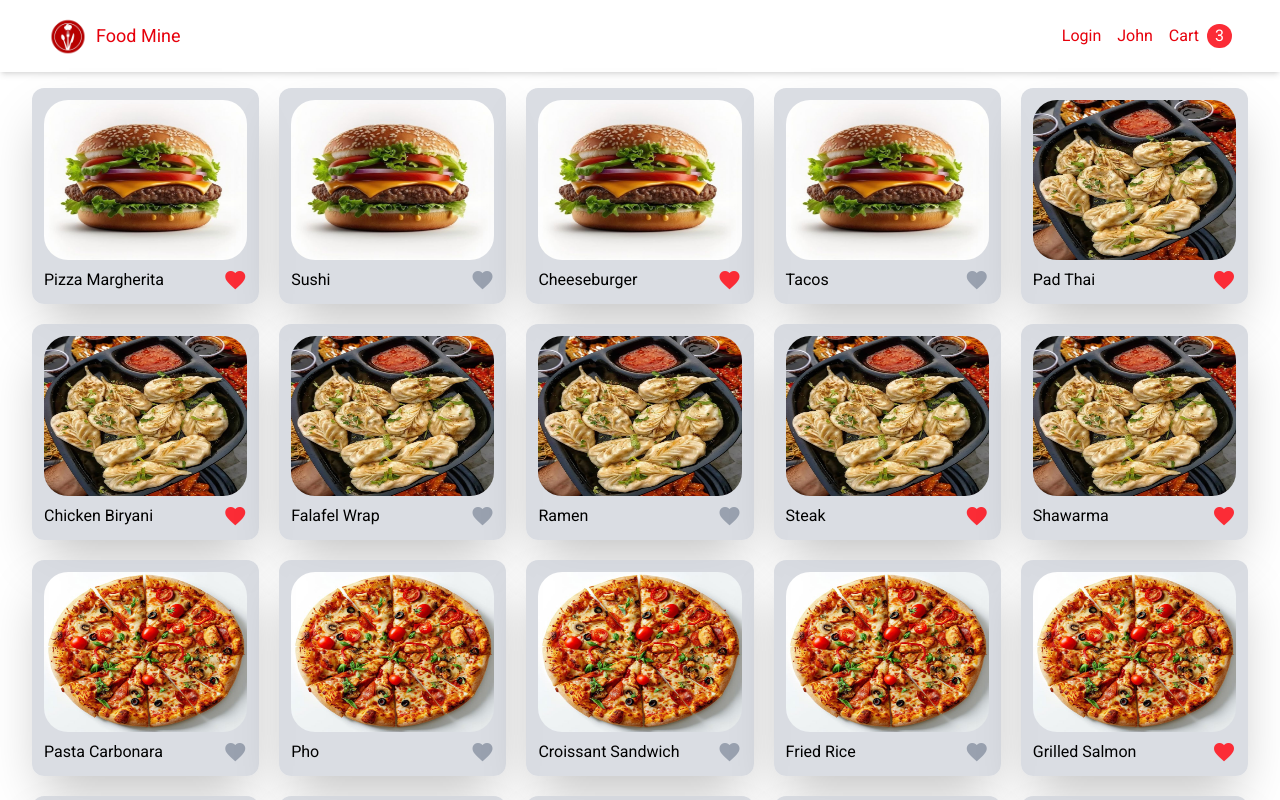
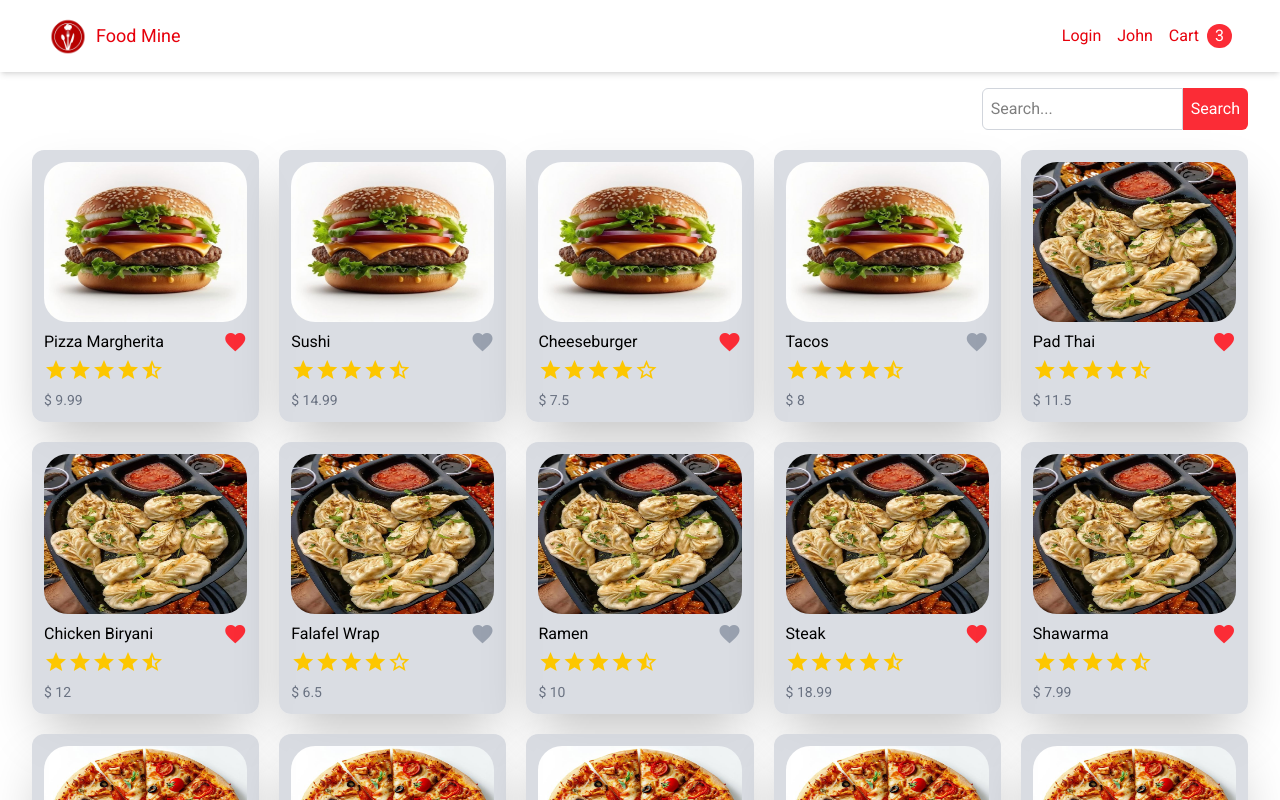
Before and after one commit to Bhinsar/Food_Mine, an Angular app in the folder frontend/: page /home in a window 1280 px wide. Before the commit this address led to /. Shown: the top 800 px of the page. Built offline with nearby package versions, Linux system fonts and the light colour scheme.

Commit message:
Refactor app component to use router outlet, implement routing for home and search, and enhance home component with search functionality and star rating display.

```diff
--- a/frontend/src/app/app.component.html
+++ b/frontend/src/app/app.component.html
@@ -1,2 +1,2 @@
 <app-header></app-header>
-<app-home></app-home>
+<router-outlet></router-outlet>
--- a/frontend/src/app/app.component.ts
+++ b/frontend/src/app/app.component.ts
@@ -5,7 +5,7 @@ import { HomeComponent } from "./components/pages/home/home.component";
 
 @Component({
   selector: 'app-root',
-  imports: [HeaderComponent, HomeComponent],
+  imports: [HeaderComponent, RouterOutlet ],
   templateUrl: './app.component.html',
   styleUrl: './app.component.css'
 })
--- a/frontend/src/app/app.routes.ts
+++ b/frontend/src/app/app.routes.ts
@@ -1,3 +1,8 @@
 import { Routes } from '@angular/router';
+import { HomeComponent } from './components/pages/home/home.component';
 
-export const routes: Routes = [];
+export const routes: Routes = [
+    {path: '', redirectTo: 'home', pathMatch: 'full'},
+    {path: 'home', component: HomeComponent},
+    {path: 'search/:searchTerm', component: HomeComponent}
+];
--- a/frontend/src/app/components/pages/home/home.component.html
+++ b/frontend/src/app/components/pages/home/home.component.html
@@ -1,14 +1,33 @@
-<div class="grid grid-cols-3 md:grid-cols-4 lg:grid-cols-5 gap-5 container">
+<app-search></app-search>
+<div class="grid grid-cols-3 md:grid-cols-4 lg:grid-cols-5 gap-5 container pb-10">
   @for (food of foods(); track food.id) {
   <div class="p-3 bg-gray-300/80 shadow-2xl rounded-xl">
     <a [routerLink]="['/food', food.id]">
-          <img [src]="food.imageUrl" [alt]="food.name"
-               class="w-[10rem] h-[10rem] md:w-[15rem] rounded-3xl" />
+      <img
+        [src]="food.imageUrl"
+        [alt]="food.name"
+        class="w-[10rem] h-[10rem] md:w-[15rem] rounded-3xl"
+      />
       <div class="mt-2 flex justify-between items-center">
         <span>{{ food.name }}</span>
-            <span class="material-icons"
-                  [ngClass]="food.favorite ? 'text-red-500' : 'text-gray-400'">
+        <span
+          class="material-icons"
+          [ngClass]="food.favorite ? 'text-red-500' : 'text-gray-400'"
+        >
           favorite
+        </span>
+      </div>
+      <!-- ⭐ Star Rating -->
+      <div class="flex mt-1 text-yellow-400">
+        <ng-container *ngFor="let star of [1, 2, 3, 4, 5]">
+          <span class="material-icons">
+            {{ food.stars >= star ? 'star' : food.stars >= star - 0.5 ? 'star_half' : 'star_border' }}
+          </span>
+        </ng-container>
+      </div>
+      <div class="flex justify-between items-center mt-2">
+        <span class="text-gray-500 text-sm">
+         $ {{ food.price }}
         </span>
         </div>
     </a>
--- a/frontend/src/app/components/pages/home/home.component.ts
+++ b/frontend/src/app/components/pages/home/home.component.ts
@@ -1,21 +1,29 @@
 import { Component, OnInit, signal } from '@angular/core';
 import { Food } from '../../../model/Food.type';
 import { FoodService } from '../../../services/food.service';
-import { RouterLink } from '@angular/router';
-import { NgClass } from '@angular/common';
+import { ActivatedRoute, RouterLink } from '@angular/router';
+import { NgClass, NgFor } from '@angular/common';
+import { SearchComponent } from "../../partails/search/search.component";
 
 @Component({
   selector: 'app-home',
   standalone: true,
-  imports: [RouterLink, NgClass],
+  imports: [RouterLink, NgClass, NgFor, SearchComponent],
   templateUrl: './home.component.html',
   styleUrl: './home.component.css',
 })
 export class HomeComponent implements OnInit {
   foods = signal<Food[]>([]);
 
-  constructor(private foodService: FoodService) {
-    this.foods.set(foodService.getAll());
+  constructor(private foodService: FoodService, activatedRoute: ActivatedRoute) {
+    activatedRoute.params.subscribe((params) => {
+      if (params['searchTerm']) {
+        this.foods.set(foodService.getAllFoodBySearch(params['searchTerm']));
+      }
+      else {
+        this.foods.set(foodService.getAll());
+      }
+    });
   }
 
   ngOnInit(): void {}
--- /dev/null
+++ b/frontend/src/app/components/partails/search/search.component.html
@@ -0,0 +1,18 @@
+<div class="container items-center flex justify-end mb-5">
+    <div class="flex">
+      <input
+        #s
+        type="text"
+        placeholder="Search..."
+        class="p-2 border border-gray-300 rounded-l-md rounded-r-none focus:outline-none"
+        (keyup.enter)="search(s.value)"
+        [value]="searchTerm"
+      />
+      <button
+        (click)="search(s.value)"
+        class="p-2 bg-red-500 text-white rounded-r-md rounded-l-none"
+      >
+        Search
+      </button>
+    </div>
+  </div>
--- /dev/null
+++ b/frontend/src/app/components/partails/search/search.component.ts
@@ -0,0 +1,27 @@
+import { Component } from '@angular/core';
+import { ActivatedRoute, Router } from '@angular/router';
+
+@Component({
+  selector: 'app-search',
+  imports: [],
+  templateUrl: './search.component.html',
+  styleUrl: './search.component.css'
+})
+export class SearchComponent  {
+  searchTerm: string = '';
+  constructor(activatedRoute:ActivatedRoute,private router:Router) {
+    activatedRoute.params.subscribe((params) => {
+      if (params['searchTerm']) {
+        this.searchTerm = params['searchTerm'];
+      }
+    } );
+  }
+  search(term:string){
+    if(term){
+      this.router.navigate(['/search/', term]);
+    }else{
+      this.router.navigate(['/home']);
+    }
+  }
+
+}
--- a/frontend/src/app/services/food.service.ts
+++ b/frontend/src/app/services/food.service.ts
@@ -11,4 +11,7 @@ export class FoodService {
   getAll():Food[]{
     return sampleFoods
   }
+  getAllFoodBySearch(searchTerm: string): Food[]{
+    return this.getAll().filter((food) => food.name.toLowerCase().includes(searchTerm.toLowerCase()))
+  }
 }
```
Also changed, not shown: frontend/src/app/components/partails/search/search.component.css (added), 1 other file (tests, documents, lock files or other folders). Lines whose indentation alone changed are shown as unchanged.
